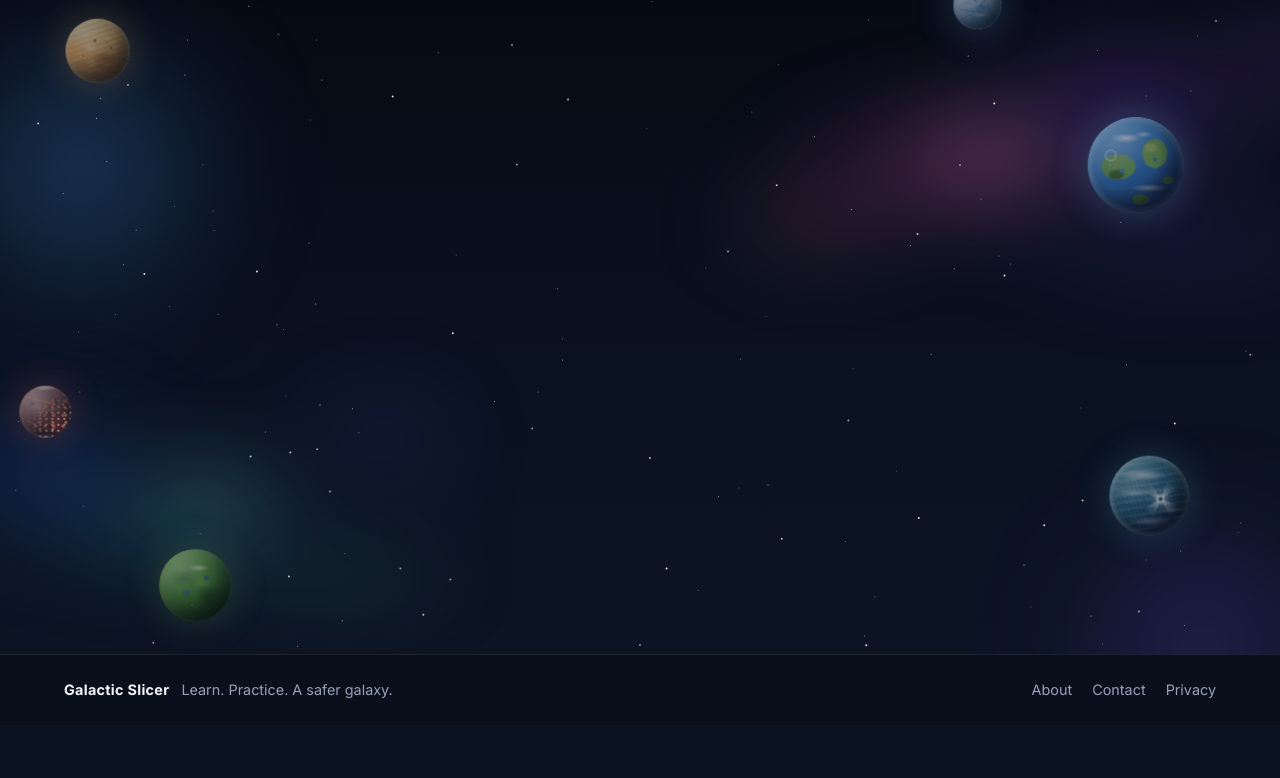
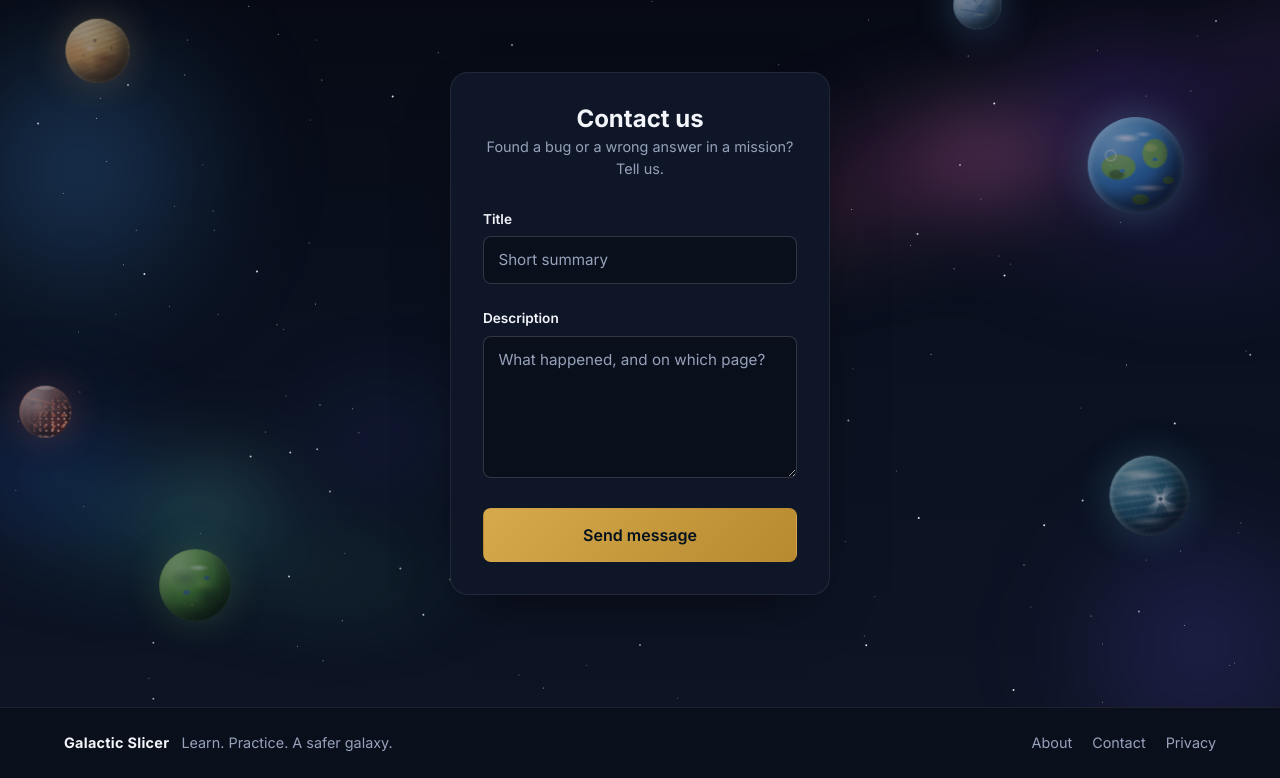
Before and after one commit to henrikivers1/ExamITPE3200, an ASP.NET Core app: template GalacticSlicer/Views/Home/Contact.cshtml in a window 1280 px wide. Shown: the part 75-853 px from the top of the page. Before the commit the page ends 773 px from the top, so only its background shows below. Run offline with ASP.NET Core 8, Linux system fonts and the light colour scheme; the template is opened without the code that fills it, so the values that code supplies are empty; style sheets or scripts are compiled from the project's sources; some libraries are stand-ins or nearby versions.

Commit message:
Small fixes

```diff
--- a/GalacticSlicer/Views/Character/Shop.cshtml
+++ b/GalacticSlicer/Views/Character/Shop.cshtml
@@ -17,6 +17,7 @@
             <span class="shop-coin" aria-hidden="true">&#9679;</span>
             <span><strong>@Model.PlayerCredits</strong> Credits</span>
         </div>
+                <a asp-action="Manage" class="gs-btn gs-btn--outline gs-btn--sm mt-2">Manage characters</a>
     }
     else
     {
--- a/GalacticSlicer/Views/Home/Contact.cshtml
+++ b/GalacticSlicer/Views/Home/Contact.cshtml
@@ -0,0 +1,44 @@
+@model GalacticSlicer.Models.ContactMessageViewModel
+
+@{
+    ViewData["Title"] = "Contact";
+}
+
+@* Same card layout as Login and Sign up, so the form looks like the rest of the site *@
+<section class="gs-auth-wrapper">
+    <div class="gs-auth-card">
+        <h1 class="gs-auth-title">Contact us</h1>
+        <p class="gs-auth-subtitle">Found a bug or a wrong answer in a mission? Tell us.</p>
+
+        @* Conditional rendering: thank-you message after a successful POST (set with TempData in HomeController) *@
+        @if (TempData["ContactSuccess"] != null)
+        {
+            <div class="shop-alert shop-alert--success" role="status">Thanks! Your message was sent.</div>
+        }
+
+        @* asp-action + method="post" makes the form tag helper add the antiforgery token *@
+        <form asp-action="Contact" method="post" class="gs-form">
+            <div asp-validation-summary="ModelOnly" class="text-danger"></div>
+
+            <div class="gs-form-group">
+                <label class="gs-label" asp-for="Title"></label>
+                <input class="gs-input" asp-for="Title" placeholder="Short summary" />
+                <span asp-validation-for="Title" class="text-danger"></span>
+            </div>
+
+            <div class="gs-form-group">
+                <label class="gs-label" asp-for="Description"></label>
+                <textarea class="gs-input gs-textarea" asp-for="Description" rows="5"
+                          placeholder="What happened, and on which page?"></textarea>
+                <span asp-validation-for="Description" class="text-danger"></span>
+            </div>
+
+            <button type="submit" class="gs-btn gs-btn--primary gs-btn--lg gs-form-submit">Send message</button>
+        </form>
+    </div>
+</section>
+
+@* Client-side validation (jQuery Validate): errors show before the form is sent *@
+@section Scripts {
+    <partial name="_ValidationScriptsPartial" />
+}
```
Also changed, not shown: GalacticSlicer/DAL/DBInit.cs (+6 -4 lines), GalacticSlicer/Views/Planet/Index.cshtml (+7 -0 lines).
